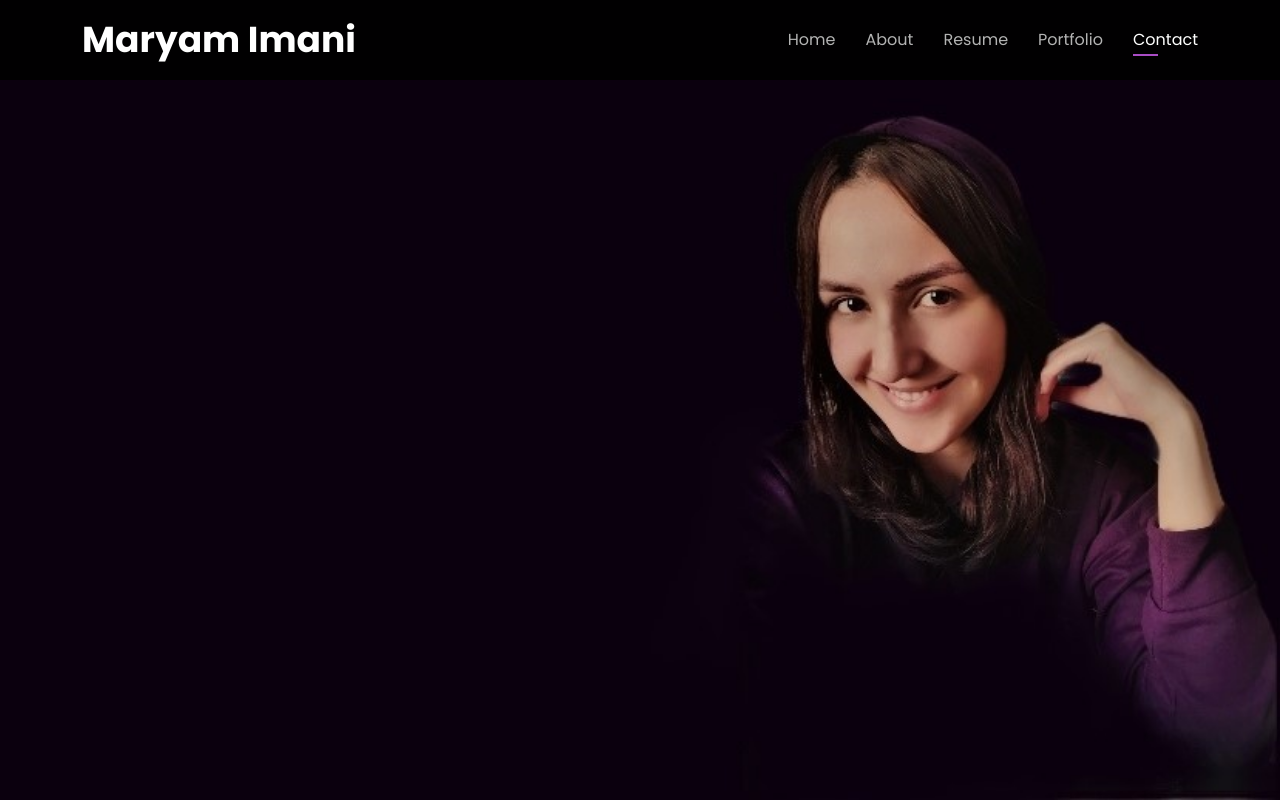
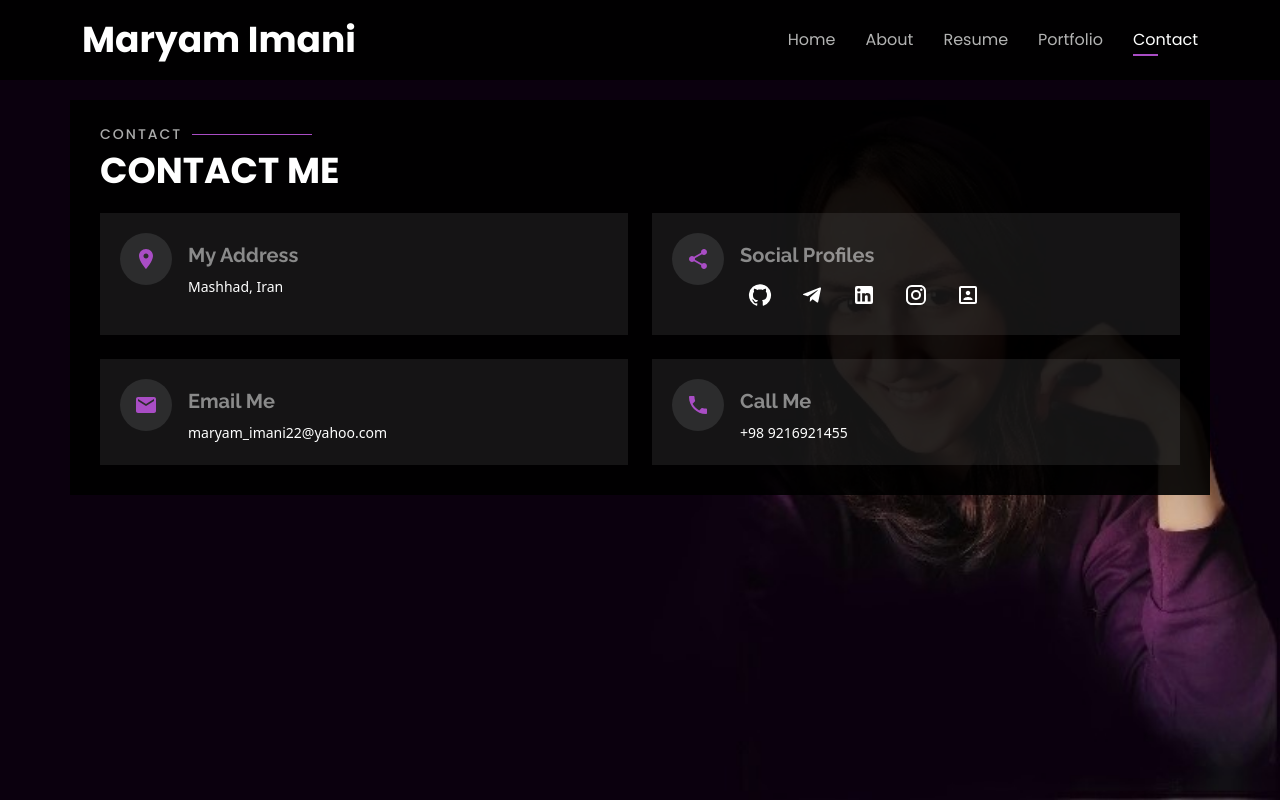
Before and after one commit to MryImani/portfolio-React, a React (Create React App) app: page /contact in a window 1280 px wide. Built offline with nearby package versions, Linux system fonts and the light colour scheme.

Commit message:
create contact page

```diff
--- /dev/null
+++ b/src/components/infoBox/InfoBox.jsx
@@ -0,0 +1,11 @@
+const InfoBox = (props) => {
+    return (
+
+        <div>
+          <h3>{props.title}</h3>
+          <div>{props.children}</div>
+        </div>
+    );
+}
+
+export default InfoBox;
--- a/src/scenes/contact/Contact.css
+++ b/src/scenes/contact/Contact.css
@@ -5,7 +5,7 @@
   background: rgba(255, 255, 255, 0.08);
 }
 
-.contact .info-box i.bx {
+.contact  .bx {
   font-size: 24px;
   color: #a94dc5;
   border-radius: 50%;
@@ -47,101 +47,7 @@
   color: #a94dc5;
 }
 
-.contact .php-email-form {
-  padding: 30px;
-  background: rgba(255, 255, 255, 0.08);
-}
 
-.contact .php-email-form .error-message {
-  display: none;
-  background: rgba(255, 255, 255, 0.08);
-  background: #ed3c0d;
-  text-align: left;
-  padding: 15px;
-  font-weight: 600;
-}
-
-.contact .php-email-form .error-message br+br {
-  margin-top: 25px;
-}
-
-.contact .php-email-form .sent-message {
-  display: none;
-  background: rgba(255, 255, 255, 0.08);
-  background: #a94dc5;
-  text-align: center;
-  padding: 15px;
-  font-weight: 600;
-}
-
-.contact .php-email-form .loading {
-  display: none;
-  background: rgba(255, 255, 255, 0.08);
-  text-align: center;
-  padding: 15px;
-}
-
-.contact .php-email-form .loading:before {
-  content: "";
-  display: inline-block;
-  border-radius: 50%;
-  width: 24px;
-  height: 24px;
-  margin: 0 10px -6px 0;
-  border: 3px solid #a94dc5;
-  border-top-color: #eee;
-  -webkit-animation: animate-loading 1s linear infinite;
-  animation: animate-loading 1s linear infinite;
-}
-
-.contact .php-email-form input,
-.contact .php-email-form textarea {
-  border-radius: 0;
-  box-shadow: none;
-  font-size: 14px;
-  background: rgba(255, 255, 255, 0.08);
-  border: 0;
-  transition: 0.3s;
-  color: #fff;
-}
-
-.contact .php-email-form input:focus,
-.contact .php-email-form textarea:focus {
-  background-color: rgba(255, 255, 255, 0.11);
-}
-
-.contact .php-email-form input::-moz-placeholder,
-.contact .php-email-form textarea::-moz-placeholder {
-  color: rgba(255, 255, 255, 0.3);
-  opacity: 1;
-}
-
-.contact .php-email-form input::placeholder,
-.contact .php-email-form textarea::placeholder {
-  color: rgba(255, 255, 255, 0.3);
-  opacity: 1;
-}
-
-.contact .php-email-form input {
-  padding: 10px 15px;
-}
-
-.contact .php-email-form textarea {
-  padding: 12px 15px;
-}
-
-.contact .php-email-form button[type=submit] {
-  background: #a94dc5;
-  border: 0;
-  padding: 10px 30px;
-  color: #fff;
-  transition: 0.4s;
-  border-radius: 4px;
-}
-
-.contact .php-email-form button[type=submit]:hover {
-  background: #15bb62;
-}
 
 @-webkit-keyframes animate-loading {
   0% {
--- a/src/scenes/contact/Contact.jsx
+++ b/src/scenes/contact/Contact.jsx
@@ -1,9 +1,109 @@
-import './Contact.css'
+import "./Contact.css";
 import Header from "../global/Header";
+import InfoBox from "../../components/infoBox/InfoBox";
+import { IconButton } from "@mui/material";
+import {
+  GitHub,
+  Telegram,
+  LinkedIn,
+  Instagram,
+  Portrait,
+  Email,
+  Phone,
+  Place,
+  Share,
+} from "@mui/icons-material";
 const Contact = () => {
   return (
     <div>
       <Header section="contact" />
+      <section id="contact" className="section contact">
+        <div className="container">
+          <div class="section-title">
+            <h2>Contact</h2>
+            <p>Contact Me</p>
+          </div>
+
+          <div class="row mt-2">
+            <div class="col-md-6 d-flex align-items-stretch">
+              <div className="info-box">
+                <IconButton className="bx">
+                  <Place />
+                </IconButton>
+                <InfoBox title="My Address">
+                  <p>Mashhad, Iran</p>
+                </InfoBox>
+              </div>
+            </div>
+            <div class="col-md-6 mt-4 mt-md-0 d-flex align-items-stretch">
+              <div className="info-box">
+                <IconButton className="bx">
+                  <Share />
+                </IconButton>
+                <InfoBox title="Social Profiles">
+                  <div class="social-links">
+                    <IconButton
+                      target={"_blank"}
+                      href={"https://github.com/MryImani"}
+                      title={"MryImani"}
+                    >
+                      <GitHub />
+                    </IconButton>
+                    <IconButton
+                      target={"_blank"}
+                      href={"https://telegram.com/Maryamimani"}
+                      title={"maryamimani"}
+                    >
+                      <Telegram />
+                    </IconButton>
+                    <IconButton
+                      target={"_blank"}
+                      href={"http://linkedin.com/in/maryam-imani-3980866b"}
+                      title={"maryam-imani"}
+                    >
+                      <LinkedIn />
+                    </IconButton>
+                    <IconButton
+                      target={"_blank"}
+                      href={"https://www.instagram.com/mryimn07"}
+                      title={"mryimn07"}
+                    >
+                      <Instagram />
+                    </IconButton>
+                    <IconButton
+                      target={"_blank"}
+                      href={"https://vishal.thetechnician.in/"}
+                      title={"Web Portfolio"}
+                    >
+                      <Portrait />
+                    </IconButton>
+                  </div>
+                </InfoBox>
+              </div>
+            </div>
+            <div class="col-md-6 mt-4 d-flex align-items-stretch">
+              <div className="info-box">
+                <IconButton className="bx">
+                  <Email />
+                </IconButton>
+                <InfoBox title="Email Me">
+                  <p>maryam_imani22@yahoo.com</p>
+                </InfoBox>
+              </div>
+            </div>
+            <div class="col-md-6 mt-4 d-flex align-items-stretch">
+              <div className="info-box">
+                <IconButton className="bx">
+                  <Phone />
+                </IconButton>
+                <InfoBox title="Call Me">
+                  <p>+98 9216921455</p>
+                </InfoBox>
+              </div>
+            </div>
+          </div>
+        </div>
+      </section>
     </div>
   );
 };
```
